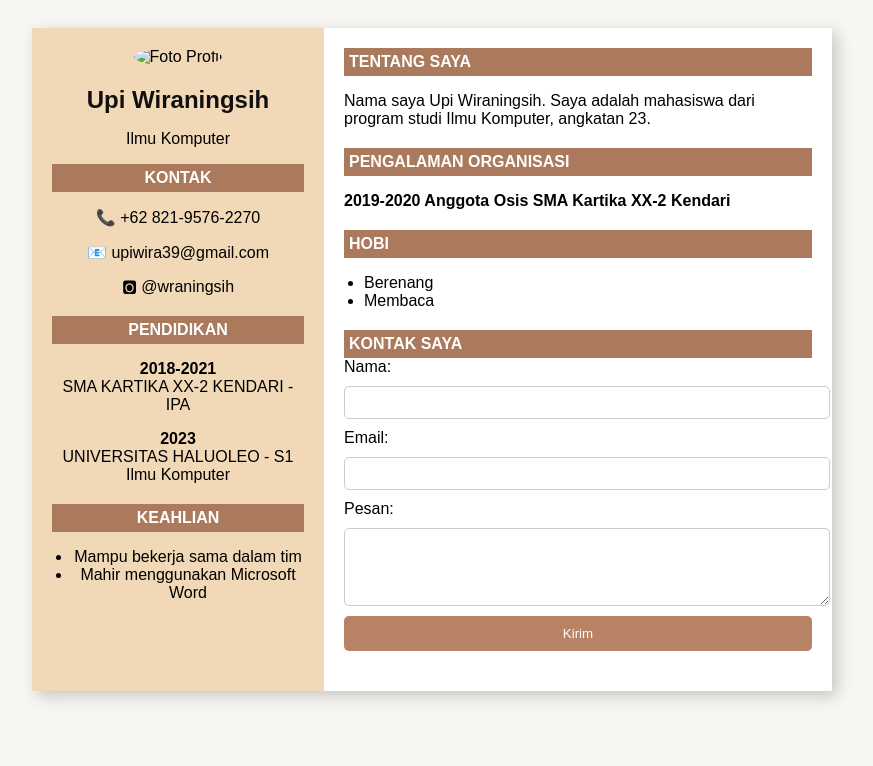
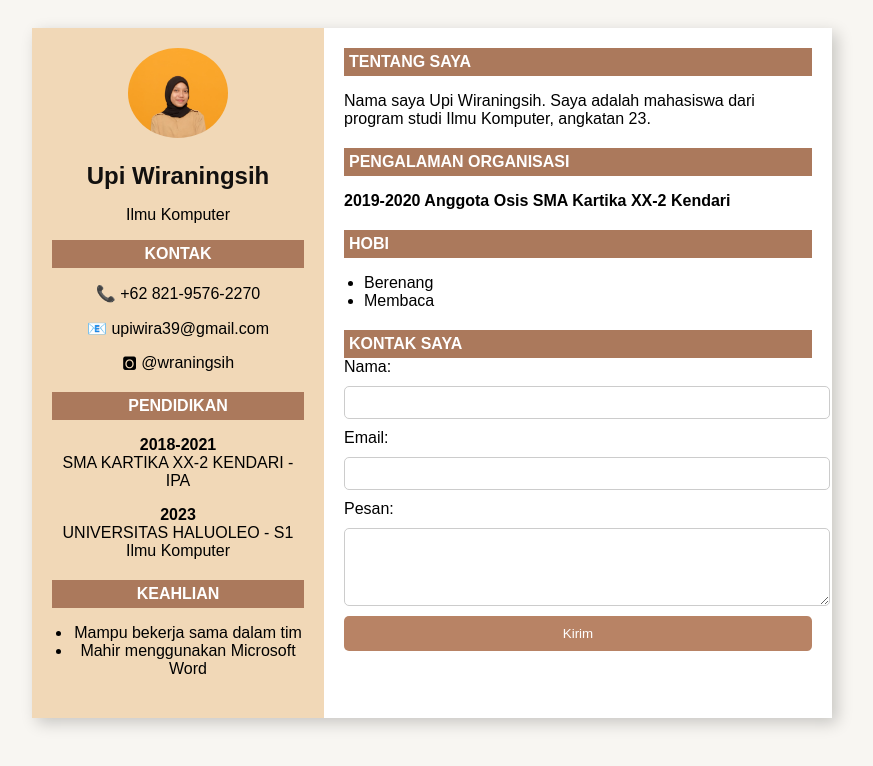
Before and after one commit to ningsih371/ningsih371.github.io, a plain HTML site: page index.html in a window 1280 px wide. Shown: the whole page, without its empty margins (208-1081 px from the left). Drawn offline with Linux system fonts and the light colour scheme; files whose address does not match are found by name.

Commit message:
tugas cv

```diff
--- a/index.html
+++ b/index.html
@@ -75,7 +75,7 @@
 <body>
     <div class="container">
         <div class="left">
-            <img src="C:\Users\acer\Downloads\WhatsApp Image 2025-03-17 at 22.26.25.jpeg" alt="Foto Profil">
+            <img src="c:\Users\acer\Downloads\WhatsApp Image 2025-03-17 at 22.26.25.jpeg" alt="Foto Profil">
             <h2>Upi Wiraningsih</h2>
             <p>Ilmu Komputer</p>
 
```
Also changed, not shown: WhatsApp Image 2025-03-17 at 22.26.25.jpeg (added).
